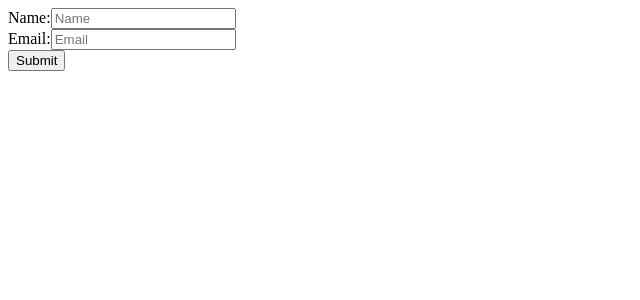
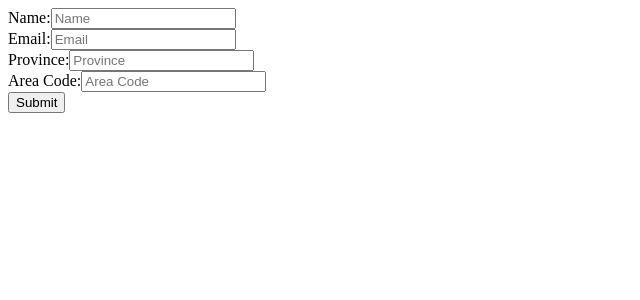
Before and after one commit to Andile-mazibuko/ReactiveForms, an Angular app in the folder reactiveFormsApp/: page / in a window 1280 px wide. Shown: the top 300 px of the page, without its empty margins (0-640 px from the left). Built offline with nearby package versions, Linux system fonts and the light colour scheme.

Commit message:
Nested group created

```diff
--- a/reactiveFormsApp/src/app/app.component.html
+++ b/reactiveFormsApp/src/app/app.component.html
@@ -8,6 +8,19 @@
     <label for="email">Email:</label>
     <input type="email" id="email" placeholder="Email" formControlName="email">
   </div>
+
+  <!--Nested form group-->
+  <div formGroupName="address">
+    <div>
+      <label for="province">Province:</label>
+      <input type="text" id="province" formControlName="province" placeholder="Province">
+    </div>
+    <div>
+      <label for="postalCode">Area Code:</label>
+      <input type="text" id="postalCode" formControlName="postCode" placeholder="Area Code">
+    </div>
+  </div>
+
   <button type="submit"> Submit </button>
 
 </form>
--- a/reactiveFormsApp/src/app/app.component.ts
+++ b/reactiveFormsApp/src/app/app.component.ts
@@ -21,8 +21,8 @@ export class AppComponent {
 
       //Nested groups
       address: this.formBuilder.group({
-        province: ['',Validators.maxLength(12)],
-        postCode: ['', Validators.max(12)]//ToDo: set length and accept number only
+        province: ['',Validators.required],
+        postCode: ['', Validators.required]//ToDo: set length and accept number only
 
       }),
 
```
